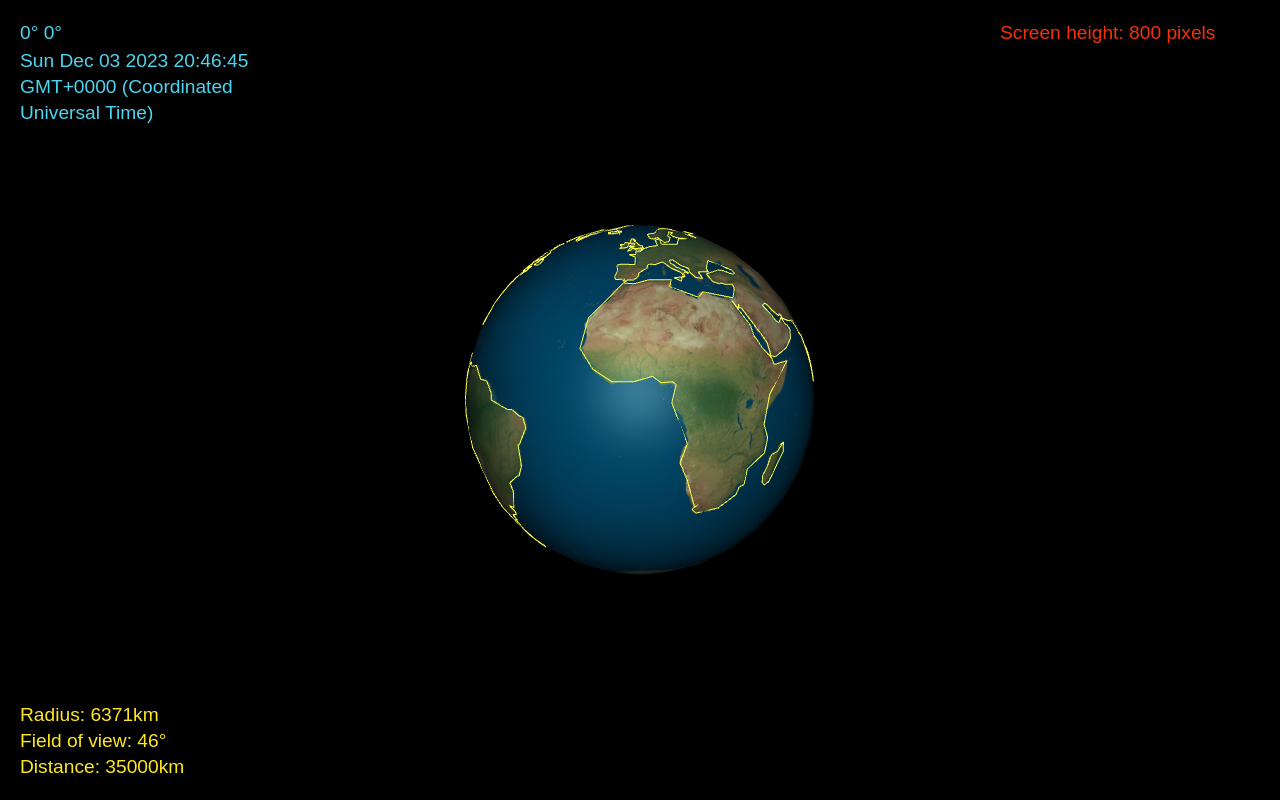
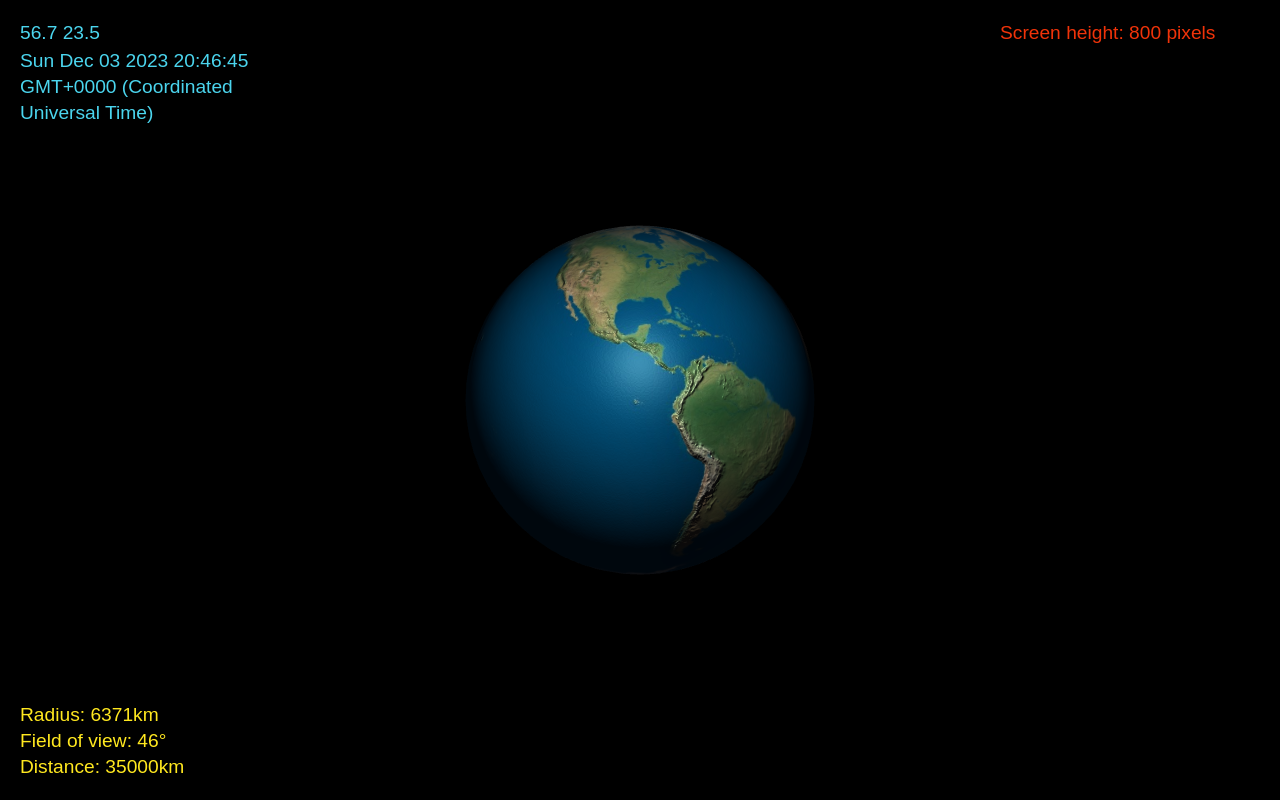
Before and after one commit to Hudson1973/Globe, a plain HTML site: page index.html in a window 1280 px wide. Drawn offline with nearby package versions, Linux system fonts and the light colour scheme.

Commit message:
reorg of everything into proper classes

```diff
--- a/Index.js
+++ b/Index.js
@@ -1,15 +1,15 @@
-import Globe from './Src/JS/Globe.js';
-
-
+import Globe from './Src/JS/GlobeClasses/Globe.js';
 
 // Add keydown listener
 document.addEventListener('keydown', e => keypressed(e));
 let cnvs = document.getElementById("globeCanvas");
 cnvs.width = window.innerWidth;
 cnvs.height = window.innerHeight;
+
+//const myGraphics = new GlobeGraphics(cnvs);
+//myGraphics.redrawScene();
 const myGlobe = new Globe(cnvs);
-myGlobe.handleKeyownEVents = false;     // This will handle key events for rotation
-document.getElementById("geoposition").innerHTML=myGlobe.latitude + " " + myGlobe.longitude;
+document.getElementById("geoposition").innerHTML=myGlobe.view.latitude + " " + myGlobe.view.longitude;
 updateDiagnostics()
 setInterval(updateDateTime, 1000);
 
@@ -29,12 +29,10 @@ function keypressed(ev) {
         case 'ArrowRight':
             //this.#rotateWest(ev.shiftKey);
             document.getElementById("geoposition").innerHTML=myGlobe.latitude + " " + myGlobe.longitude;
-            console.log("Outside->Right. Long:" + myGlobe.longitude);
             break;
         case 'ArrowLeft':
             //this.#rotateEast(ev.shiftKey);
             document.getElementById("geoposition").innerHTML=myGlobe.latitude + " " + myGlobe.longitude;
-            console.log("Outside->Left. Long:" + myGlobe.longitude);
             break;
         case '+':
             updateDiagnostics()
@@ -58,7 +56,7 @@ function updateDateTime() {
 }
 
 function updateDiagnostics() {
-    document.getElementById("earthView").innerHTML="Radius: " + myGlobe.radius + "km<br>Field of view: "
-        + myGlobe.globeFOV + "\u00B0<br>Distance: " + myGlobe.globeDist + "km";
-    document.getElementById("pointerDiagnostics").innerHTML="Screen height: " + myGlobe.screenHeight + " pixels";
+    document.getElementById("earthView").innerHTML="Radius: " + myGlobe.view.radius + "km<br>Field of view: "
+        + myGlobe.view.fieldOfView + "\u00B0<br>Distance: " + myGlobe.view.distance + "km";
+    document.getElementById("pointerDiagnostics").innerHTML="Screen height: " + window.innerHeight + " pixels";
 }
--- a/Src/JS/Globe.js
+++ b/Src/JS/Globe.js
@@ -2,15 +2,21 @@
 import {loadMap} from './GlobeLoadMap.js';
 import {rotatePointAroundGlobe, gcsToCartesian, globeRadius} from './GlobeRotate.js';
 import TimestampToAngle from './GlobeSunRotation.js';
+import {GlobeEventController} from './GlobeEventController.js'
 //import setInputEvents from './GlobeControl.js';
 
 import * as THREE from 'three';
+import { GlobeGraphics } from './GlobeGraphics.js';
+import { initGlobePainting } from './GlobePainter.js';
 
 export default class Globe {
+    #globePainter = null;
     webGLisAvailable = true;
     ambientLight = true;
     showDiagnostics = true;
     handleKeyownEVents=true;
+
+    #controller = null;
 
     radius = 10;              // Remember # before a property means its private;
     TangentPoint = {
@@ -53,6 +59,8 @@ export default class Globe {
     mapData = [];
 
     constructor(canvas) {
+        console.log("Globe.constructor()");
+        this.#controller = new GlobeEventController();
         this.#canvas = canvas;
 
         this.#centrePoint = {
@@ -65,26 +73,25 @@ export default class Globe {
         if (!this.webGLisAvailable)
             this.#context = this.#canvas.getContext("2d");
 
-        this.#initGlobe();
-        this.redrawGlobe();
+
+        this.#globePainter = new GlobeGraphics(canvas);
+        console.log("this.#globePainter = GlobeGraphics()");
+        this.#globePainter.redrawScene();
+        console.log("this.#globePainter.redrawScene()");
+        if (!this.#globePainter)
+            // this.#initGlobe();
+            initGlobePainting(canvas);
 
         // keydown event listener
-        document.addEventListener('keydown', e => this.onKeyPress(e), true);
+        /*document.addEventListener('keydown', e => this.onKeyPress(e), true);
 
         // Mouse events
         document.addEventListener('mousemove', e => this.onMouseMove(e), false);
-        /*document.addEventListener('mousedown', e => this.onMouseDown(e), false);
+        document.addEventListener('mousedown', e => this.onMouseDown(e), false);
         document.addEventListener('mouseup', e => this.onMouseUp(e), false);
 
         // Mouse wheel events
-        document.addEventListener('wheel', e => this.onMouseWheel(e), false);  */
-
-        // Touch events
-        document.addEventListener('touchstart', e => this.onTouchStart(e), false);
-        document.addEventListener('touchend', e => this.onTouchEnd(e), false);
-        document.addEventListener('touchcancel', e => this.onTouchCancel(e), false);
-        document.addEventListener('touchmove', e => this.onTouchMove(e), false);
-
+        document.addEventListener('wheel', e => this.onMouseWheel(e), false);     */
     }
 
     get latitude() {
@@ -142,7 +149,7 @@ export default class Globe {
                 this.#dollyOutFine();
                 break;
         }
-        this.redrawGlobe();
+        this.#globePainter.redrawGlobe();
     }
 
     onMouseMove(ev) {
@@ -157,6 +164,19 @@ export default class Globe {
         console.log("x: " + ev.clientX + " , y: " + ev.clientY + " - " + interects.length);
 
     }
+
+    onMouseDown(ev) {
+
+    }
+
+    onMouseUp(ev) {
+
+    }
+
+    onMouseWheel(ev) {
+
+    }
+
 
     #initGlobe() {
         // Load map data from - well wherever. The data will be in geograohic
@@ -272,7 +292,10 @@ export default class Globe {
 
     redrawGlobe() {
         if(this.webGLisAvailable) {
-            this.#renderer.render( this.#scene, this.#camera );
+            if (this.#globePainter)
+               this.#globePainter.redrawGlobe();
+            else
+                this.#renderer.render( this.#scene, this.#camera );
         } else {
             this.#clearScreen();
             this.#displayOutercircle();
--- /dev/null
+++ b/Src/JS/GlobeClasses/EarthView.js
@@ -0,0 +1,45 @@
+// EarthView class holds properties about the viewpoint of the Earth.
+// This can be interrogated or use the methods to update properties
+// (E.g. rotating the earth)
+
+export class EarthView {
+    // class private properties
+    #latitude = 0.0
+    #longitude = 0.0;
+    #radius = 6371;
+    #FOV = 46;
+    #distance = 35000;
+
+    constructor(){
+        console.log("EarthView.constructor()");
+        this.#latitude = 56.7;
+        this.#longitude = 23.5;
+    }
+
+    get latitude() {
+        console.log("EarthView get Latitude()");
+        return this.#latitude;
+    }
+    get longitude() {
+        console.log("EarthView get Longitude()");
+        return this.#longitude;
+    }
+    get radius() {
+        console.log("EarthView get radius()");
+        return this.#radius;
+    }
+    get fieldOfView() {
+        return this.#FOV;
+    }
+    get distance() {
+        console.log("EarthView get distance()");
+        return this.#distance;
+    }
+
+    rotateBy() {
+
+    }
+    rotateTo() {
+
+    }
+}
--- /dev/null
+++ b/Src/JS/GlobeClasses/Globe.js
@@ -0,0 +1,23 @@
+import {GlobeOptions} from './GlobeOptions.js'
+import {SolarSystemPhysics} from './SolarSystemPhysics.js'
+import {EarthView} from './EarthView.js'
+import {GlobePainter} from './GlobePainter.js'
+
+export default class Globe {
+    options = null;
+    solarSystemPhysics = null;
+    view = null;
+    #globePainter = null;
+
+    constructor(canvas, optionParameters = null) {
+        console.log("Globe.constructor(canvas)");
+        this.options = new GlobeOptions(optionParameters);
+        this.solarSystemPhysics = new SolarSystemPhysics();
+        this.view = new EarthView();
+        this.#globePainter = new GlobePainter(canvas, this.view, this.options);
+    }
+
+    redrawGlobe() {
+        this.#globePainter.redrawScene();
+    }
+}
--- /dev/null
+++ b/Src/JS/GlobeClasses/GlobeOptions.js
@@ -0,0 +1,40 @@
+// GlobeOptions is for holding the options that are called even if
+// no options aare determined. This class sets defaults if nothing
+// has been set and updates it with values. It also checks (e.g.
+// if a filename does not exist, the exception will be thrown from here.)
+
+export class GlobeOptions {
+    #mapImageFile = './Images/2_no_clouds_4k.jpg';
+    #mapBumpFile = './Images/elev_bump_8k.jpg';
+    #drawWireframe = false;
+    #drawEarthTexture = true;
+    #ambientLight = true;
+    #pointLight = true;
+
+    constructor(options) {
+
+        if(options) {
+            console.log("There are options, so unpack them");
+        }
+    }
+
+    get drawEarthTexture() {
+        return this.#drawEarthTexture;
+    }
+    get drawWireframe() {
+        return this.#drawWireframe;
+    }
+    get ambientLight() {
+        return this.#ambientLight
+    }
+    get pointLight() {
+        return this.#pointLight
+    }
+    get imageMap() {
+        return this.#mapImageFile;
+    }
+    get bumpMap() {
+        return this.#mapBumpFile;
+    }
+
+}
--- /dev/null
+++ b/Src/JS/GlobeClasses/GlobePainter.js
@@ -0,0 +1,57 @@
+import * as THREE from 'three';
+
+export class GlobePainter {
+    #renderer = null;
+    #scene = null;
+    #camera = null;
+
+    constructor(canvas, earthView, options) {
+        console.log("GlobePainter.constructor()");
+        this.#renderer = new THREE.WebGLRenderer({antialias: true, canvas: canvas});
+        this.#scene = new THREE.Scene();
+
+        // Draw globe sphere
+        const earthGeometry = new THREE.SphereGeometry(6371, 32, 32);
+        const earthMaterial = new THREE.MeshPhongMaterial({
+            //wireframe: true
+        });
+        if (options.drawEarthTexture) {
+            const textureLoader = new THREE.TextureLoader();
+            const earthTexture = textureLoader.load(options.imageMap);
+            const earthBumps = textureLoader.load(options.bumpMap);
+            earthMaterial.setValues({
+                map: earthTexture,
+                bumpMap: earthBumps,
+                bumpScale: 200.0
+            });
+        }
+        const earthMesh = new THREE.Mesh(earthGeometry, earthMaterial);
+        this.#scene.add(earthMesh);
+
+        // Shine a light on it
+        if (options.ambientLight) {
+             const ambientlight = new THREE.AmbientLight(0xddddff, 0.08);
+            this.#scene.add(ambientlight);
+        }
+        if (options.pointLight) {
+            const pointLightColour = 0xffffdd;
+            const pointerLight = new THREE.PointLight(pointLightColour, 0.9);
+            pointerLight.position.set(0,5000,15800);
+            this.#scene.add(pointerLight);
+        }
+
+        // Set the camera
+        const aspect = canvas.width / canvas.height;  // the canvas default
+        const near = 10;
+        const far = 300000;
+        this.#camera = new THREE.PerspectiveCamera(46, aspect, near, far);
+        this.#camera.position.z = 35000;
+
+        this.redrawScene();
+
+    }
+
+    redrawScene() {
+         this.#renderer.render( this.#scene, this.#camera );
+    }
+}
--- a/Src/JS/GlobeSunRotation.js
+++ b/Src/JS/GlobeClasses/GlobeSunRotation.js
@@ -13,7 +13,7 @@ function TimestampToAngle(dateTime) {
     // Check validity of dateTime
     // 1) is there a value
     // 2) Is it a valid timestamp
-    console.log(dateTime.toDateString);
+
 /*     if(!isDate(dateTime))
         throw 'TimestampToAngle requires a date'; */
 
--- /dev/null
+++ b/Src/JS/GlobeClasses/SolarSystemPhysics.js
@@ -0,0 +1,39 @@
+import TimestampToAngle from './GlobeSunRotation.js';
+
+export class SolarSystemPhysics {
+    #sunAngle = TimestampToAngle(Date.now());
+    #earthAxis = 23.45;
+    #sunDistance = 148880000;
+    #cartesianSunPosition = {
+        x: 0,
+        y: 0,
+        x: 0
+    };
+
+    constructor() {
+        console.log("PhysicalConstraints.constructor()");
+        this.#cartesianSunPosition.x = this.#sunDistance * Math.sin(this.#sunAngle);
+        this.#cartesianSunPosition.y = this.#sunDistance * Math.cos(this.#earthAxis) * Math.cos(this.#sunAngle);
+        this.#cartesianSunPosition.z = this.#sunDistance * Math.sin(this.#sunAngle);
+    }
+
+    get sunAngle() {
+        return this.#sunAngle;
+    }
+
+    get sunDistance() {
+        return this.#sunDistance;
+    }
+
+    get earthAxis() {
+        return this.#earthAxis;
+    }
+
+    get sunPosition() {
+        return this.#cartesianSunPosition;
+    }
+
+    get earthRadius() {
+        return this.#cartesianSunPosition;
+    }
+}
--- /dev/null
+++ b/Src/JS/GlobeGraphics.js
@@ -0,0 +1,134 @@
+//import {loadMap} from './GlobeLoadMap.js';
+//import {rotatePointAroundGlobe, gcsToCartesian, globeRadius} from './GlobeRotate.js';
+import * as THREE from 'three';
+import { PhysicalConstaints} from './PhysicalConstaints.js';
+
+export class GlobeGraphics {
+    #physics = null;
+    #controller = null;
+    #renderer = null;
+    #scene = null;
+    #material = null;
+    #camera = null;
+    #light = null;
+    #fov = 46;
+    #distance = 35000;
+    objects = [];
+
+    mapImageFile = 'Images/2_no_clouds_4k.jpg';
+
+    constructor(canvas) {
+        console.log("GlobeGraphics.constructor()");
+
+        const scene = new THREE.Scene();
+        const renderer = new THREE.WebGLRenderer({canvas: canvas});
+        renderer.setSize(window.innerWidth, window.innerHeight);
+
+        // Earth geometry
+        const earthGeometry = new THREE.SphereGeometry(6371, 32, 32);
+        const earthMaterial = new THREE.MeshPhongMaterial({
+            //wireframe: true
+        });
+        const earthMesh = new THREE.Mesh(earthGeometry, earthMaterial);
+        scene.add(earthMesh);
+
+        // Let there be light
+        const ambientlight = new THREE.AmbientLight(0xffffdd, 0.2);
+        scene.add(ambientlight);
+
+        // Add camera
+        const aspect = window.innerWidth / window.innerHeight;  // the canvas default
+        const near = 10;
+        const far = 300000;
+        const camera = new THREE.PerspectiveCamera(46, aspect,
+            near, far);
+        camera.position.z = 35000;
+
+        renderer.render( scene, camera );
+
+          /*console.log(canvas);
+        this.#physics = new PhysicalConstaints();
+        this.#renderer = new THREE.WebGLRenderer({antialias: true, canvas: canvas});
+        console.log("this.#renderer = new THREE.WebGLRenderer({antialias: true, canvas: canvas})");
+
+        const aspect = window.innerWidth / window.innerHeight;  // the canvas default
+        const near = 10;
+        const far = 300000;
+        this.#camera = new THREE.PerspectiveCamera(this.#fov, aspect, near, far);
+        console.log("this.#camera = new THREE.PerspectiveCamera(this.#fov, aspect, near, far);");
+        this.#camera.position.set(0,0, this.#distance);
+        this.#camera.lookAt( 0, 0, 0 );
+        this.#scene = new THREE.Scene();
+
+        this.#material = new THREE.MeshPhongMaterial();
+        const textureLoader = new THREE.TextureLoader();
+        const earthTexture = textureLoader.load(this.mapImageFile);
+        this.#material.setValues({map: earthTexture});
+
+        const geometry = new THREE.SphereGeometry( this.radius, 32, 16 );
+        const sphere = new THREE.Mesh(geometry, this.#material );
+        this.#scene.add(sphere);
+        this.objects.push(sphere);
+
+        // plot points on the three.gs globe
+        let lastPointMove = 0;
+        let arrIndex = 0;
+        let points = [];
+
+        /*let cartesianCoods = {
+            xPoint : 0,
+            yPoint : 0,
+            zPoint : 0
+        }*/
+
+        /*this.mapData.forEach((mapPoint) => {
+            // cartesianCoods are around a 0,0,0 origin, so some of them will be -ve
+            cartesianCoods = gcsToCartesian(this.mapData[arrIndex].latitude, this.mapData[arrIndex].longitude, this.radius);
+            lastPointMove = this.mapData[arrIndex].move;
+            points.push( new THREE.Vector3(cartesianCoods.xPoint, cartesianCoods.yPoint, cartesianCoods.zPoint));
+            arrIndex++;
+        });
+
+        const lineGeometry = new THREE.BufferGeometry().setFromPoints(points);
+        const lineMaterial = new THREE.LineBasicMaterial( { color: 0xffff50,
+                                                            linewidth: 1 } );
+        const line = new THREE.Line( lineGeometry, lineMaterial );
+
+        this.#scene.add( line );
+        this.objects.push(line);
+
+        const color = 0xFFFFDD;
+        const intensity = 0.8;
+        const ambientLight = true;
+
+        if (ambientLight) {
+            console.log("this.#light = new THREE.DirectionalLight(color, intensity)");
+            this.#light = new THREE.DirectionalLight(color, intensity);
+            this.#light.position.set(0, 10, 100);
+        } else {
+            console.log("this.#light = new THREE.PointLight ( color, intensity, 50000)");
+            this.#light = new THREE.PointLight ( color, intensity, 50000);
+            this.#light.position.set(this.#physics.sunPosition.x, this.#physics.sunPosition.y, this.#physics.sunPosition.z);
+        }
+
+        this.#scene.add(this.#light);
+
+        // Rotete globe to noon GMt (GMT longitude is x = 0 through globe)
+        //line.rotation.y = Math.PI /2;
+        sphere.rotation.y = Math.PI + (this.mapImageLongRotation * Math.PI /180 );*/
+
+        //this.animate();
+        this.redrawScene();
+    }
+
+    redrawScene() {
+        console.log("GlobeGraphics.redrawScene()");
+        this.redrawGlobe();
+
+    }
+
+    redrawGlobe() {
+        console.log("GlobeGraphics.redrawGlobe()");
+        this.#renderer.render( this.#scene, this.#camera );
+    }
+}
```
Also changed, not shown: Src/JS/GlobeClasses/GlobeEventController.js (renamed from Src/JS/GlobeControl.js, +43 -3 lines), Src/JS/Proto/InputEventController.js (added, +82 -0 lines), index.html (+1 -1 lines), Images/elev_bump_8k.jpg (added), 1 other file.
